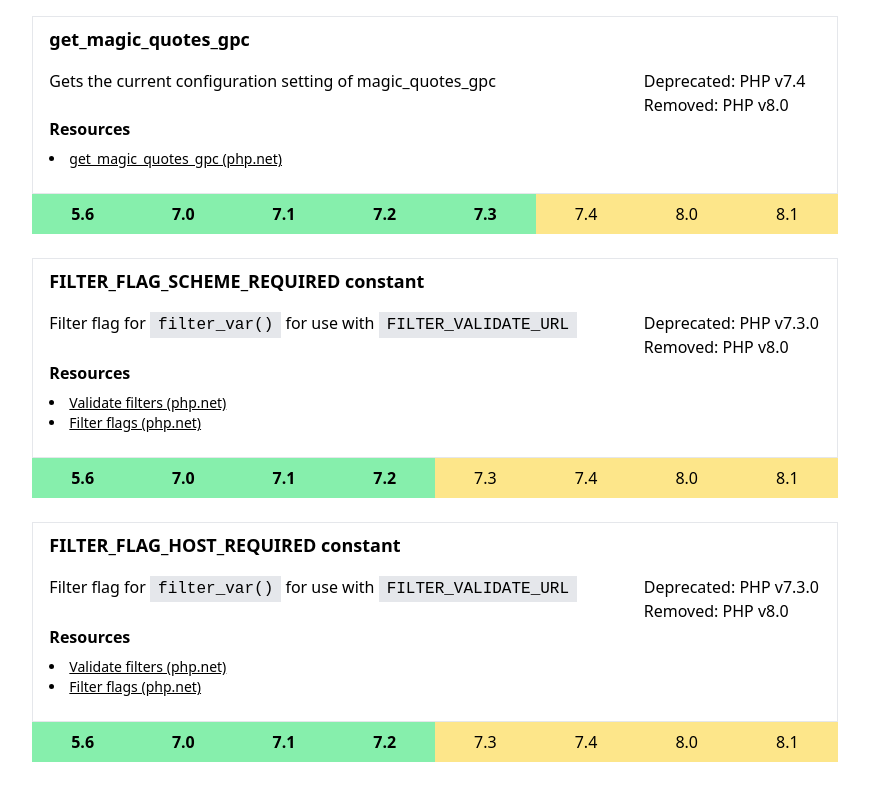
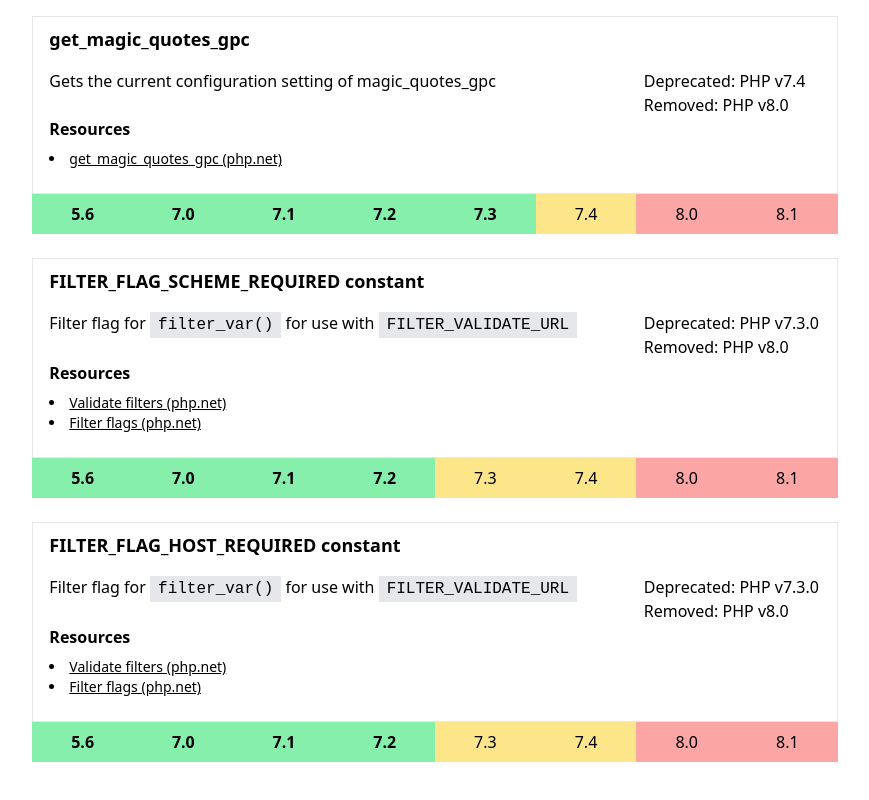
Before and after one commit to rosswintle/can-i-php, a website: page index.html in a window 1280 px wide. Shown: the part 10602-11402 px from the top of the page, without its empty margins (205-1074 px from the left). Drawn offline with nearby package versions, Linux system fonts and the light colour scheme.

Commit message:
fix: only show indicator for deprecated features

```diff
--- a/index.html
+++ b/index.html
@@ -255,8 +255,11 @@
             },
 
             featureSupportedClass(feature, version) {
+              // Feature is deprecated, but not removed
               if (
                 feature.deprecated !== null &&
+                (feature.removed === null ||
+                  this.versionCompare(feature.removed, version) === 1) &&
                 this.versionCompare(feature.deprecated, version) <= 0
               ) {
                 return "bg-amber-200";
```
